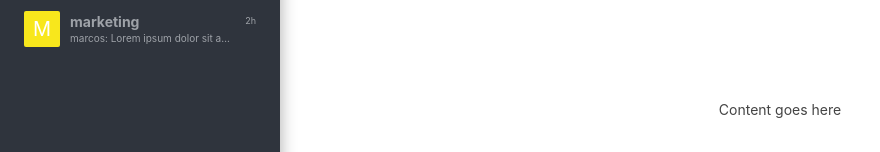
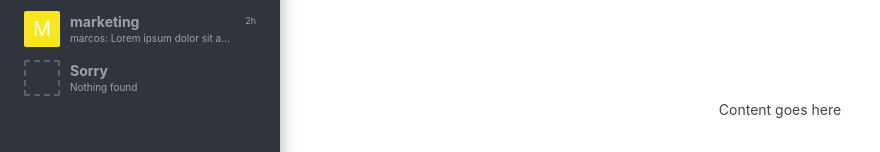
Before and after one commit to tassoevan/rocketchat-react-sidebar, a React (Create React App) app: page / in a window 1280 px wide. Shown: the part 290-442 px from the top of the page, without its empty margins (0-880 px from the left). Built offline with nearby package versions, Linux system fonts and the light colour scheme.

Commit message:
Add ChannelNotFound

```diff
--- a/src/Channel.css
+++ b/src/Channel.css
@@ -4,7 +4,7 @@
   transition: background-color linear 250ms;
 }
 
-.Channel:hover {
+.Channel:not(.Channel--not-found):hover {
   background-color: #1f2329;
 }
 
@@ -13,6 +13,11 @@
   min-width: 0;
   display: flex;
   padding: 6.5px 0 6.5px 24px;
+}
+
+.Channel--not-found .Channel__avatar {
+  border: 2px dashed #5d6065;
+  border-radius: 2px;
 }
 
 .Channel__avatar {
--- a/src/Channel.js
+++ b/src/Channel.js
@@ -68,3 +68,16 @@ export class Channel extends Component {
     );
   }
 }
+
+export const ChannelNotFound = () => (
+  <div className="Channel Channel--not-found">
+    <div className="Channel__body">
+      <div className="Channel__avatar" />
+
+      <div className="Channel__description">
+        <div className="Channel__name">Sorry</div>
+        <div className="Channel__last-message">Nothing found</div>
+      </div>
+    </div>
+  </div>
+);
--- a/src/Sidebar.js
+++ b/src/Sidebar.js
@@ -1,5 +1,5 @@
 import React from 'react';
-import { Channel } from './Channel';
+import { Channel, ChannelNotFound } from './Channel';
 import { Header } from './sidebar/Header';
 
 import data from './assets/data.json';
@@ -36,6 +36,8 @@ export const Sidebar = ({ viewMode }) => (
           viewMode={viewMode}
           showAvatar />
       ))}
+
+      <ChannelNotFound />
     </List>
   </aside>
 );
```
